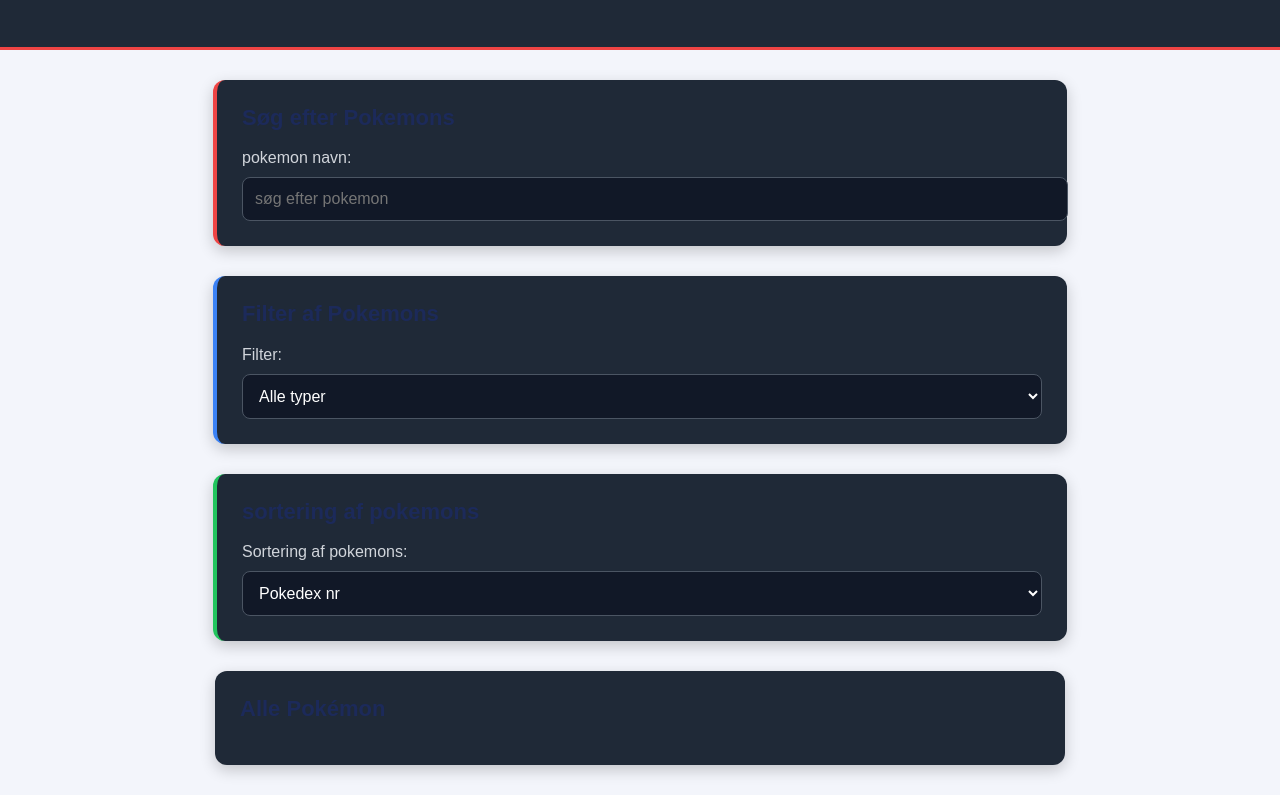
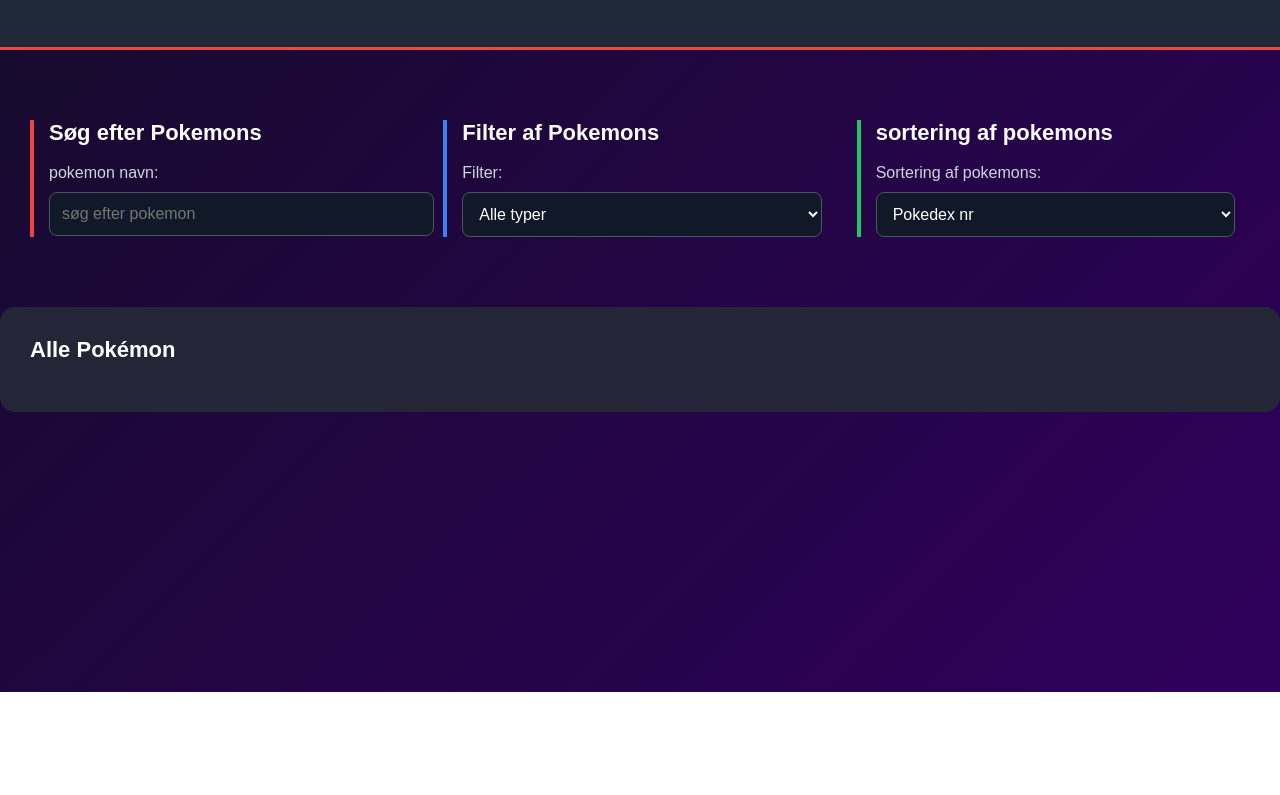
Before and after one commit to Alexander369-afk/P2-Tv-rfagligt-midtvejsprojekt-, a plain HTML site: page pokemon-website/pokemons/index.html in a window 1280 px wide. Shown: the part 108-903 px from the top of the page. After the commit the page ends 800 px from the top, so only its background shows below. Drawn offline with Linux system fonts and the light colour scheme.

Commit message:
dedikerede noget css til pokemons index
dedikerede noget css til pokemons index

```diff
--- a/pokemon-website/pokemon.css
+++ b/pokemon-website/pokemon.css
@@ -8,6 +8,14 @@
     font-family: Arial, sans-serif;
     background-color: #111827;
     color: white;
+}
+
+.pokemonsBody {
+    background: linear-gradient(135deg, #150b2b, #30005c);
+    color: white;
+    font-family: Arial, sans-serif;
+    margin: 0;
+    min-height: 100vh;
 }
 
 /* HEADER */
@@ -28,12 +36,10 @@
 /* ALLE TRE SECTIONS */
 
 section {
-    background-color: #1f2937;
-    max-width: 800px;
-    margin: 30px auto;
-    padding: 25px;
-    border-radius: 12px;
-    box-shadow: 0 5px 15px rgba(0, 0, 0, 0.2);
+    background-color: #242638;
+    border-radius: 15px;
+    padding: 30px;
+    margin-bottom: 35px;
 }
 
 section h2 {
@@ -78,6 +84,23 @@
 
 .sortering {
     border-left: 4px solid #22c55e;
+}
+
+.pokeBoksStor {
+    display: flex;
+    gap: 20px;
+    padding: 30px;
+    border-radius: 15px;
+    margin: 40px auto;
+}
+
+.pokeBoksStor section {
+    flex: 1;
+    min-width: 0;
+    background: transparent;
+    padding: 0 15px;
+    margin: 0;
+    border-radius: 0;
 }
 
 #pokemonContainer {
--- a/pokemon-website/pokemons/index.html
+++ b/pokemon-website/pokemons/index.html
@@ -5,11 +5,12 @@
   <title>Pokemons</title>
   <link rel="stylesheet" href="../pokemon.css">
 </head>
-<body>
+<body class = "pokemonsBody">
 <header>
   <H1>Pokévanta</H1>
 </header>
 
+<div class = "pokeBoksStor">
 <section class ="pokemonSøg">
   <h2>Søg efter Pokemons</h2>
   <label for="search">pokemon navn:</label>
@@ -44,6 +45,8 @@
   </select>
 </section>
 
+</div>
+
 <section class="pokemonResultater">
   <h2>Alle Pokémon</h2>
 
```
